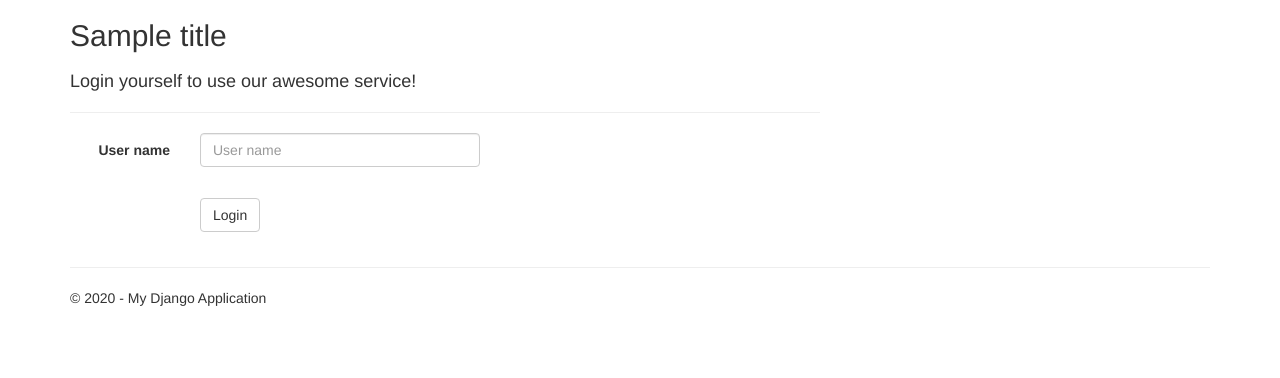
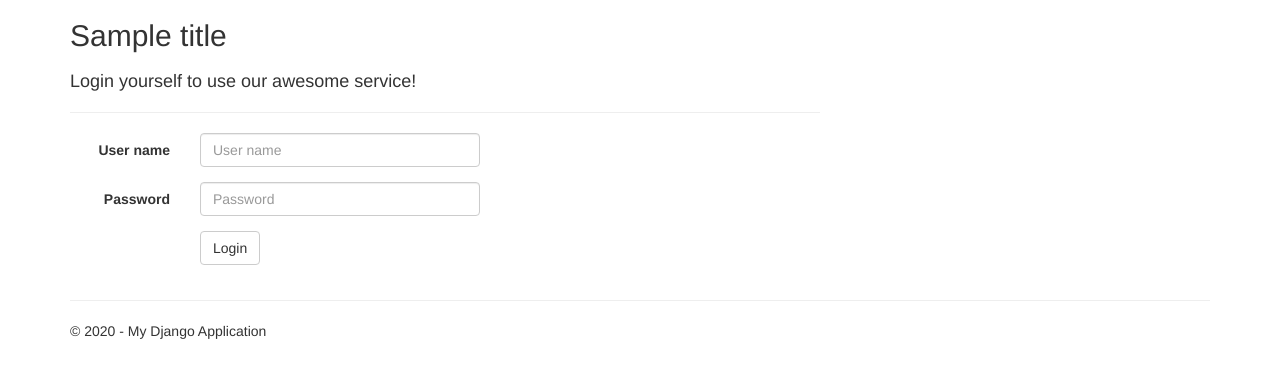
Before and after one commit to aashir789/TartanHacks2015, a Django app: template app/templates/app/login.html in a window 1280 px wide. Shown: the part 51-429 px from the top of the page. Run offline with Django 3.2, Linux system fonts and the light colour scheme; tables that the repository leaves empty hold one stand-in row (values such as "Sample post"); the template is opened without the code that fills it: values that come from a table or form of the project are taken from there, most other values are stand-ins (such as "Sample title", 1, 10 or a date in 2020); some libraries are stand-ins or nearby versions.

Commit message:
Added password to login and registration

```diff
--- a/app/templates/app/login.html
+++ b/app/templates/app/login.html
@@ -17,8 +17,9 @@
                     </div>
                 </div>
                 <div class="form-group">
+                    <label for="id_username" class="col-md-2 control-label">Password</label>
                     <div class="col-md-10">
-                        <input type="hidden" name="password" value="dummy">
+                        {{ form.password }}
                     </div>
                 </div>
                 <div class="form-group">
--- a/app/templates/app/register.html
+++ b/app/templates/app/register.html
@@ -17,8 +17,9 @@
                     </div>
                 </div>
                 <div class="form-group">
+                    <label for="id_username" class="col-md-2 control-label">Password</label>
                     <div class="col-md-10">
-                        <input type="hidden" name="password" value="dummy">
+                        <input type="text" name="password" value="{{password}}">
                     </div>
                 </div>
                 <div class="form-group">
```
